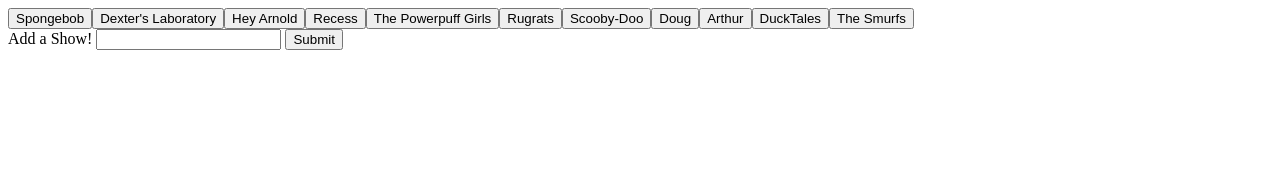
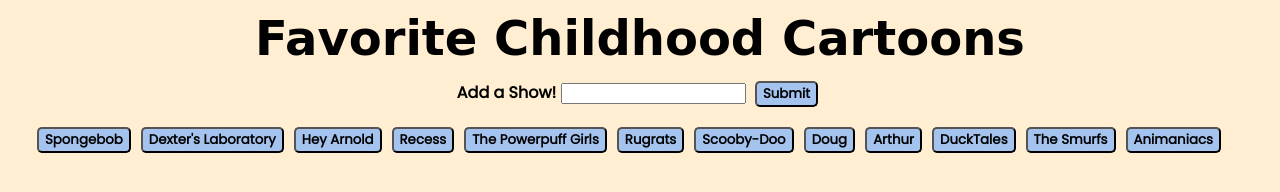
Before and after one commit to marissapels/GifTastic, a plain HTML site: page index.html in a window 1280 px wide. Drawn offline with nearby package versions, Linux system fonts and the light colour scheme; a web font is replaced by a local one.

Commit message:
upload 5/15/17

```diff
--- a/assets/css/reset.css
+++ b/assets/css/reset.css
@@ -0,0 +1,48 @@
+/* http://meyerweb.com/eric/tools/css/reset/
+   v2.0 | 20110126
+   License: none (public domain)
+*/
+
+html, body, div, span, applet, object, iframe,
+h1, h2, h3, h4, h5, h6, p, blockquote, pre,
+a, abbr, acronym, address, big, cite, code,
+del, dfn, em, img, ins, kbd, q, s, samp,
+small, strike, strong, sub, sup, tt, var,
+b, u, i, center,
+dl, dt, dd, ol, ul, li,
+fieldset, form, label, legend,
+table, caption, tbody, tfoot, thead, tr, th, td,
+article, aside, canvas, details, embed,
+figure, figcaption, footer, header, hgroup,
+menu, nav, output, ruby, section, summary,
+time, mark, audio, video {
+	margin: 0;
+	padding: 0;
+	border: 0;
+	font-size: 100%;
+	font: inherit;
+	vertical-align: baseline;
+}
+/* HTML5 display-role reset for older browsers */
+article, aside, details, figcaption, figure,
+footer, header, hgroup, menu, nav, section {
+	display: block;
+}
+body {
+	line-height: 1;
+}
+ol, ul {
+	list-style: none;
+}
+blockquote, q {
+	quotes: none;
+}
+blockquote:before, blockquote:after,
+q:before, q:after {
+	content: '';
+	content: none;
+}
+table {
+	border-collapse: collapse;
+	border-spacing: 0;
+}
--- a/assets/css/style.css
+++ b/assets/css/style.css
@@ -0,0 +1,40 @@
+body{
+	background:#FFEED2;
+	font-family: 'Poppins', sans-serif;
+	font-weight:bold;
+	width:95%;
+	margin: 0px auto;
+}
+
+h1 {
+	font-family: 'Barrio', cursive;
+	font-size:3em;
+	margin: 10px auto;
+	text-align:center;
+}
+#show-form{
+	text-align:center;
+	margin-bottom:10px;
+}
+
+.show, #show-submit {
+	margin:5px;
+	font-family: 'Poppins', sans-serif;
+	font-weight:bold;
+	background:#A4C4EF;
+	border-radius:5px;
+}
+
+.show:hover, .image:hover, #show-submit:hover{
+	cursor:pointer;
+}
+
+.holder{
+	display:inline-block;
+	margin:10px 5px;
+	font-size:0.8em;
+}
+
+#shows-section{
+	text-align:center;
+}
--- a/assets/javascript/gifs.js
+++ b/assets/javascript/gifs.js
@@ -1,7 +1,9 @@
 $(document).ready(function(){
 
-	var topics=["Spongebob", "Dexter's Laboratory", "Hey Arnold", "Recess", "The Powerpuff Girls", "Rugrats", "Scooby-Doo", "Doug","Arthur","DuckTales", "The Smurfs"]
+	//array that holds list of cartoon names
+	var topics=["Spongebob", "Dexter's Laboratory", "Hey Arnold", "Recess", "The Powerpuff Girls", "Rugrats", "Scooby-Doo", "Doug","Arthur","DuckTales", "The Smurfs", "Animaniacs"]
 
+	//adds user input to topics array
 	$("#show-submit").on("click",function(){
 		event.preventDefault();
 		var newShow=$("#show-input").val().trim();
@@ -9,6 +11,7 @@ $(document).ready(function(){
 		showButtons();
 	})
 
+	//creates buttons for all shows listed in topics array
 	function showButtons(){
 		$("#buttons-section").empty();
 		for (var i=0; i<topics.length; i++){
@@ -19,45 +22,72 @@ $(document).ready(function(){
 		}
 	}
 
+	//function that uses AJAX properties to pull and display gifs from giphy API
 	function displayGif (){
+
+		//clears show section to prevent dublication
+		$("#shows-section").empty();
+
 		var showTitle = $(this).data("name");
+		//replaces spaces in titles with + for easier searching
+
 		showTitle=showTitle.replace(/ /g,'+')
 		console.log(showTitle);
+
+		//url from where data is retrieved. Limit is set to 10 gifs
 		var queryURL= "http://api.giphy.com/v1/gifs/search?q="+showTitle+"&api_key=dc6zaTOxFJmzC&limit=10";
 
 		$.ajax({
 			url: queryURL,
 			method:"GET"
+
+		//performs this function when ajax commands are complete
 		}).done(function(response){
 			console.log(response);
 			for (var i=0; i<response.data.length; i++){
-				var rating=$("<div>"+"Rated: "+ response.data[i].rating + "</div>");
+				var holder = $("<div>");
+				holder.addClass("holder");
+
+				//stores rating data and initial image as still
+				var rating=$("<div>"+"Rating: "+ response.data[i].rating + "</div>");
 				var image=$("<img>").attr("src", response.data[i].images.fixed_height_still.url);
 				image.addClass("image");
 				image.attr("data-type", "still");
+
+				//saves dynamic and static gif URLs
 				image.attr("data-still", response.data[i].images.fixed_height_still.url);
 				image.attr("data-dynamic", response.data[i].images.fixed_height.url);
 
-				$("#shows-section").append(rating);
-				$("#shows-section").append(image);
+				//appends rating info and still image to html
+				holder.append(rating);
+				holder.append(image);
+				$("#shows-section").append(holder);
+			}
 
+			//when image is clicked, make it move!!
 			$(".image").on("click",function(){
+			console.log("click");
 			var state=$(this).attr("data-type")
+			console.log(state);
+
+			//if the image is still, when it's clicked, change its src url to the dynamic link
 			if (state==="still"){
 				$(this).attr("src", $(this).attr("data-dynamic"));
 				console.log($(this).attr("data-dynamic"));
 				$(this).attr("data-type","dynamic");
 			}
+			//if the image is dynamic, when it's clicked, change its src url to the still link
 			else{
 				$(this).attr("src", $(this).attr("data-still"));
 				$(this).attr("data-type","still");
 				}
 			});
-			}
 		});
 	}
+	//show initial buttons when the page loads
+	showButtons();
 
-	showButtons();
+	//Event Delegation so that when the show button is clicked (including user additions), run the displayGif function
 	$(document).on("click",".show",displayGif);
 
 })
--- a/index.html
+++ b/index.html
@@ -3,9 +3,13 @@
 	<head>
 		<meta charset="UTF-8">
 		<title>Childhood TV Shows</title>
+		<link href="https://fonts.googleapis.com/css?family=Barrio|Poppins" rel="stylesheet">
+		<link rel="stylesheet" type="text/css" href="assets/css/style.css">
+		<link rel="stylesheet" type="text/css" href="assets/css/style.css">
 	</head>
 	<body>
-		<div id="buttons-section"></div>
+
+		<h1> Favorite Childhood Cartoons</h1>
 
 		<form id="show-form">
 			<label for="show-input">Add a Show!</label>
@@ -13,6 +17,8 @@
 			<input type="submit" id="show-submit">
 		</form>
 
+		<div id="buttons-section"></div>
+
 		<div id="shows-section">
 
 		<script src="http://code.jquery.com/jquery-2.1.3.min.js"></script>
```
Lines whose indentation alone changed are shown as unchanged.
